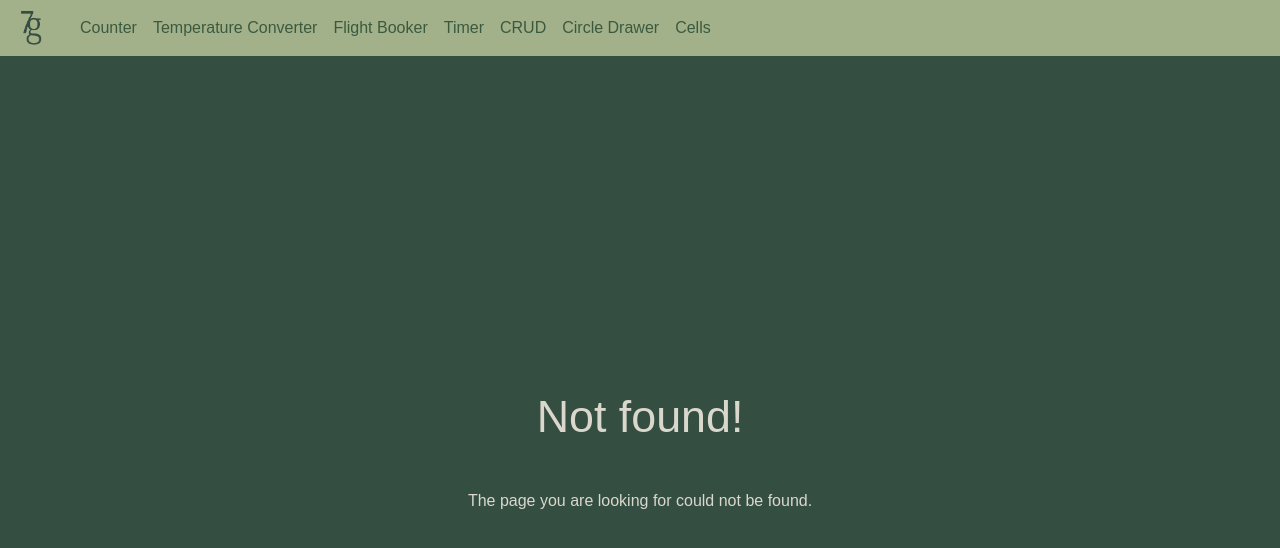
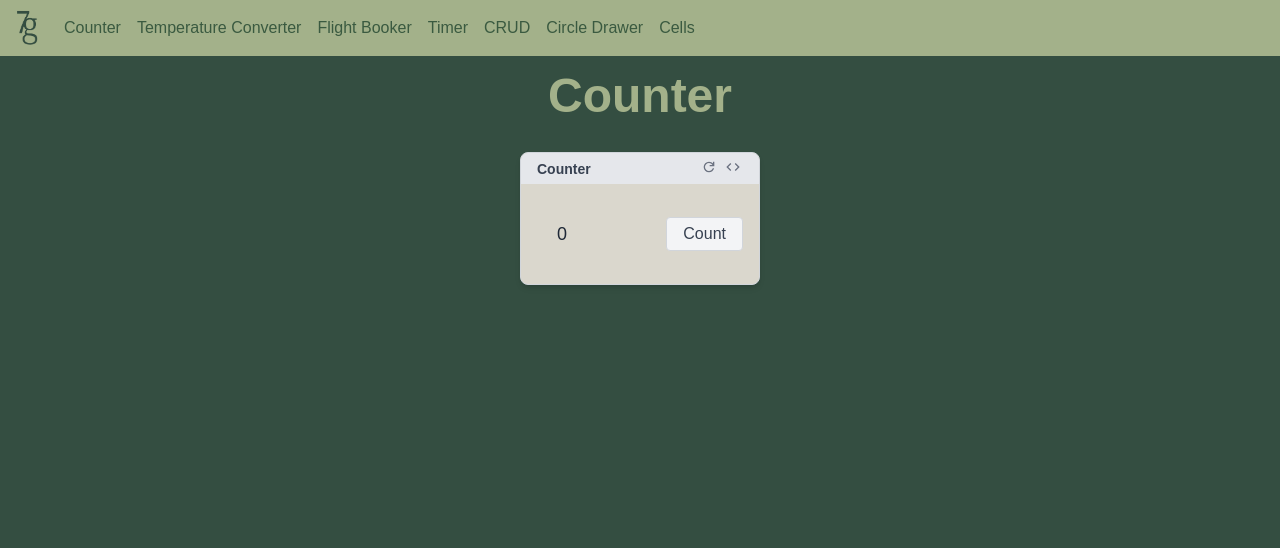
Before and after one commit to Shayan1503/7guis, a SvelteKit app: page /counter in a window 1280 px wide. Before the commit this address had no page. Shown: the top 548 px of the page. Built offline with nearby package versions, Linux system fonts and the light colour scheme; a web font is replaced by a local one.

Commit message:
add counter

```diff
--- a/src/routes/+layout.svelte
+++ b/src/routes/+layout.svelte
@@ -7,6 +7,8 @@
 </script>
 
 <svelte:head>
+    <link href="https://fonts.googleapis.com/css2?family=Material+Symbols+Outlined" rel="stylesheet" />
+
     {#if $page.data.title}
         <title>{$page.data.title} | 7guis</title>
     {:else if $page.error}
@@ -31,5 +33,7 @@
         background-color: theme(colors.custom-color.500);
         color: theme(colors.custom-color.100);
         font-family: "Anek Devanagari", sans-serif;
+
+        @apply overflow-x-hidden;
     }
 </style>
--- a/src/routes/+page.svelte
+++ b/src/routes/+page.svelte
@@ -10,7 +10,7 @@
 
 <Header title={header_title} content={header_content}/>
 
-<div class="grid grid-cols-1 sm:grid-cols-2 md:grid-cols-3 gap-6 mt-10 max-w-4xl mx-auto">
+<div class="grid grid-cols-1 sm:grid-cols-2 md:grid-cols-4 gap-6 mt-10 max-w-4xl mx-auto">
     {#each data.guis as content}
         <Card content={content}/>
     {/each}
--- /dev/null
+++ b/src/routes/_components/Button.svelte
@@ -0,0 +1,8 @@
+<script>
+    let { text, clickEvent } = $props();
+</script>
+
+<button onclick={clickEvent}
+        class="bg-gray-100 text-gray-700 border border-gray-300 rounded px-4 py-1 hover:bg-gray-200 transition">
+    {text}
+</button>
--- a/src/routes/_components/Card.svelte
+++ b/src/routes/_components/Card.svelte
@@ -1,12 +1,31 @@
 <script>
     import {fly} from 'svelte/transition';
+    import {goto} from "$app/navigation";
 
     let {content} = $props();
-    let hasLink = $derived(content.url || content.link);
+
+    function handleClick() {
+        if (content.link) {
+            goto(content.link);
+        }
+    }
+
+    function handleKeydown(event) {
+        if (content.link && (event.key === 'Enter' || event.key === ' ')) {
+            event.preventDefault();
+            goto(content.link);
+        }
+    }
 </script>
 
-<a href="{content.link || content.url}" transition:fly|global={{y: 50, delay: 100, duration: 1500}}
-   class="bg-custom-color-200 shadow-sm rounded-lg p-6 text-center hover:shadow-xl transition-shadow duration-200 {hasLink ? 'cursor-pointer' : ''}">
+<div
+        role="button"
+        aria-label="{content.name}"
+        tabindex="{content.url ? 0 : undefined}"
+        onclick={handleClick}
+        onkeydown={handleKeydown}
+        in:fly|global={{y: 50, delay: 100, duration: 1500}}
+        class="bg-custom-color-200 shadow-sm rounded-lg p-6 text-center hover:shadow-xl transition-shadow duration-200 {content.link ? 'cursor-pointer' : ''}">
     <h2 class="text-2xl font-semibold text-gray-800 mb-2">{content.name}</h2>
     <p class="text-custom-color-400">{content.description}</p>
-</a>
+</div>
--- /dev/null
+++ b/src/routes/_components/Frame.svelte
@@ -0,0 +1,34 @@
+<script>
+    let {title = 'Title', source, content, w='w-50'} = $props();
+</script>
+
+<div class="bg-custom-color-100 rounded-lg shadow-md border border-gray-300 overflow-hidden {w}">
+    <div class="title-bar bg-gray-200 text-center text-gray-700 text-sm font-semibold px-4 py-1 flex justify-between items-center">
+        <span>{title}</span>
+        <div>
+            <button onclick={() => location.reload()}
+                    aria-label="Refresh page"
+                    class="button">
+                <svg xmlns="http://www.w3.org/2000/svg" fill="currentColor" class="w-4 h-4" viewBox="0 -960 960 960">
+                    <path d="M480-160q-134 0-227-93t-93-227q0-134 93-227t227-93q69 0 132 28.5T720-690v-110h80v280H520v-80h168q-32-56-87.5-88T480-720q-100 0-170 70t-70 170q0 100 70 170t170 70q77 0 139-44t87-116h84q-28 106-114 173t-196 67Z"/>
+                </svg>
+            </button>
+            <button onclick={() => window.open(source, '_blank')}
+                    aria-label="Source Code"
+                    class="button">
+                <svg xmlns="http://www.w3.org/2000/svg" fill="currentColor" class="w-4 h-4" viewBox="0 -960 960 960">
+                    <path d="M320-240 80-480l240-240 57 57-184 184 183 183-56 56Zm320 0-57-57 184-184-183-183 56-56 240 240-240 240Z"/>
+                </svg>
+            </button>
+        </div>
+    </div>
+    <div class="flex items-center justify-between p-4">
+        {@render content()}
+    </div>
+</div>
+
+<style lang="postcss">
+    .button {
+        @apply text-gray-500 hover:text-gray-700 p-0.5
+    }
+</style>
--- a/src/routes/_components/Header.svelte
+++ b/src/routes/_components/Header.svelte
@@ -5,10 +5,8 @@
 </script>
 
 <header in:fade class="text-center py-[1rem]">
-    <h1  class="text-5xl font-bold text-custom-color-200 mb-4">{title}</h1>
+    <h1 class="text-5xl font-bold text-custom-color-200 mb-4">{title}</h1>
     {#if content}
-        <p class="text-lg max-w-md mx-auto">
-            {content}
-        </p>
+        <p class="text-lg max-w-md mx-auto">{content}</p>
     {/if}
 </header>
--- a/src/routes/_components/Navbar.svelte
+++ b/src/routes/_components/Navbar.svelte
@@ -9,7 +9,7 @@
         {link: '/', name: 'Show'}
     ];
 
-    let {items} = $props();
+    let {items = default_items} = $props();
 </script>
 
 {#snippet link(options)}
@@ -20,18 +20,14 @@
 
 <nav class="navbar">
     <a href="/" id="logo">
-        <img class='h-10 mr-[0.5rem] px-1' src={img} alt="Logo">
+        <img class='h-10' src={img} alt="Logo">
     </a>
-    {#if items}
-        {@render link(items)}
-    {:else}
-        {@render link(default_items)}
-    {/if}
+    {@render link(items)}
 </nav>
 
 <style lang="postcss">
     .navbar {
-        @apply flex justify-start items-center py-2 h-auto bg-custom-color-200 text-custom-color-400;
+        @apply sticky top-0 left-0 z-[1] w-screen flex justify-start items-center py-2 h-auto bg-custom-color-200 text-custom-color-400;
     }
 
     .navbar a {
--- /dev/null
+++ b/src/routes/counter/+page.svelte
@@ -0,0 +1,27 @@
+<script>
+    import Header from '../_components/Header.svelte';
+    import Frame from "../_components/Frame.svelte";
+    import Button from '../_components/Button.svelte'
+
+    let count = $state(0);
+
+    function increment() {
+        count += 1;
+    }
+
+    const counterinfo = {
+        title: 'Counter',
+        source: 'https://github.com/Shayan1503/7guis',
+        content: counter,
+        w: 'w-60'
+    }
+</script>
+
+<Header title="Counter"/>
+
+{#snippet counter()}
+    <span class="text-center text-lg text-gray-800 p-5">{count}</span>
+    <Button clickEvent={increment} text="Count"/>
+{/snippet}
+
+<Frame {...counterinfo}/>
```
